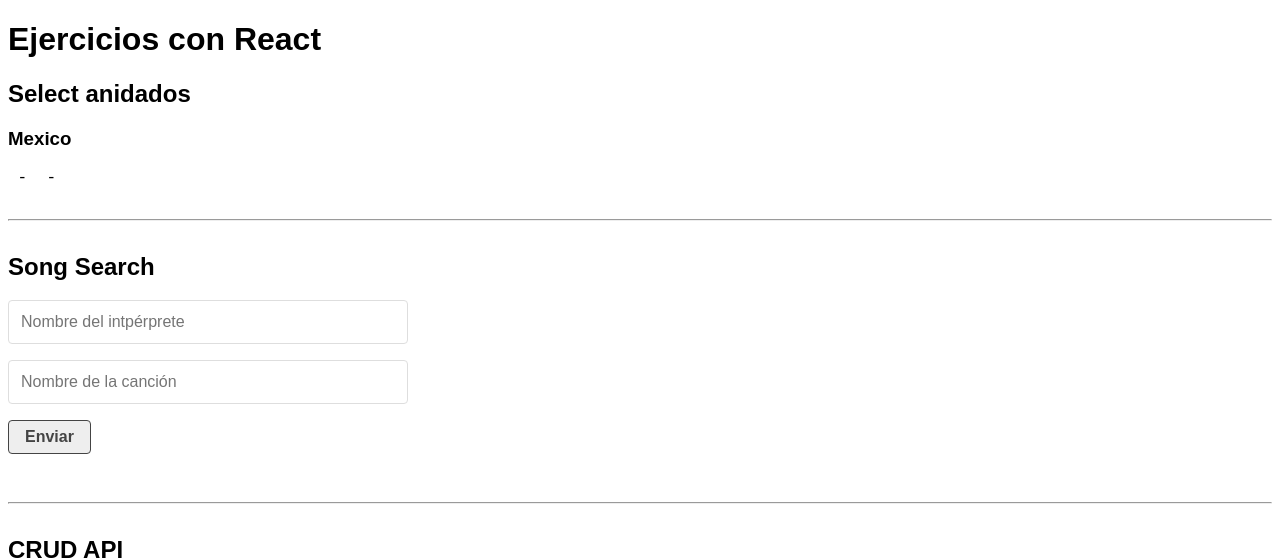
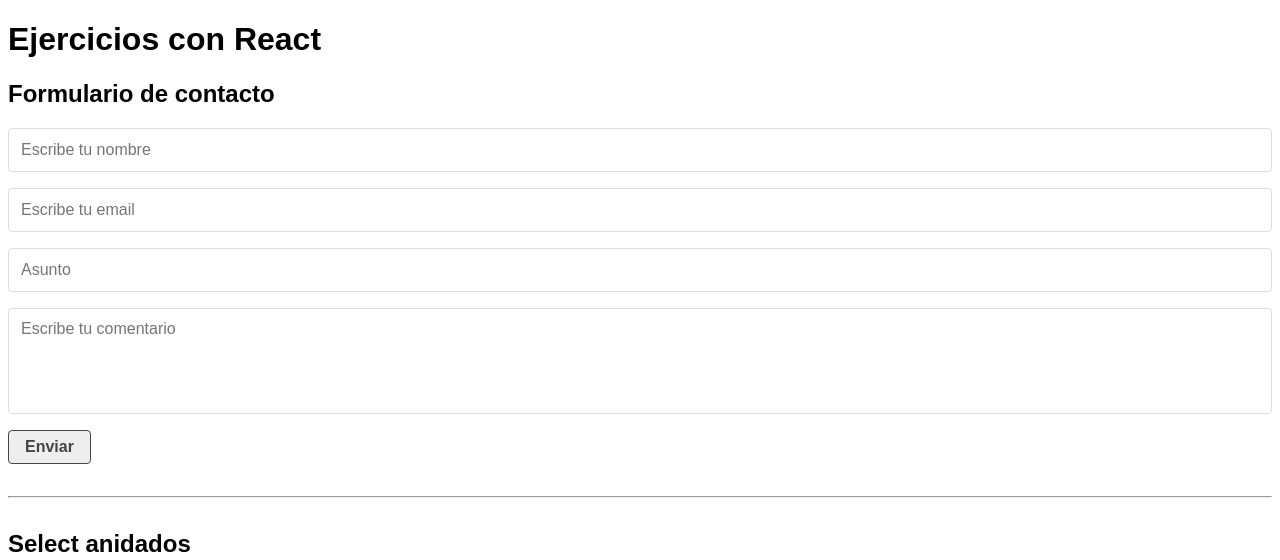
Before and after one commit to jourdanmauricio/react_api, a React (Create React App) app: page / in a window 1280 px wide. Shown: the top 560 px of the page. Built offline with nearby package versions, Linux system fonts and the light colour scheme; no server answers; data requests are answered from the project's data file.

Commit message:
Add validation form

```diff
--- a/src/App.js
+++ b/src/App.js
@@ -3,11 +3,14 @@
 import CrudApp from "./components/CrudApp";
 import SelectsAnidados from "./components/SelectsAnidados";
 import SongSearch from "./components/SongSearch";
+import ContactForm from "./components/ContactForm";
 
 function App() {
   return (
     <>
       <h1>Ejercicios con React</h1>
+      <ContactForm />
+      <hr />
       <SelectsAnidados />
       <hr />
       <SongSearch />
--- /dev/null
+++ b/src/components/ContactForm.js
@@ -0,0 +1,111 @@
+import React from "react";
+import { useForm } from "../hooks/useForm";
+import Loader from "./Loader";
+import Message from "./Message";
+
+const initialForm = {
+  name: "",
+  email: "",
+  subject: "",
+  comments: "",
+};
+
+const validationsForm = (form) => {
+  let errors = {};
+  let regexName = /^[A-Za-zÑñÁáÉéÍíÓóÚúÜü\s]+$/;
+  let regexEmail = /^(\w+[/./-]?){1,}@[a-z]+[/.]\w{2,}$/;
+  let regexComments = /^.{1,255}$/;
+
+  if (!form.name.trim()) {
+    errors.name = "El campo Nombre es requerido";
+  } else if (!regexName.test(form.name.trim())) {
+    errors.name = "El campo Nombre solo acepta letras y espacios en blanco";
+  }
+  if (!form.email.trim()) {
+    errors.email = "El campo Email es requerido";
+  } else if (!regexEmail.test(form.email.trim())) {
+    errors.email = "El campo Email es incorrecto";
+  }
+  if (!form.subject.trim()) {
+    errors.subject = "El campo Asunto es requerido";
+  }
+  if (!form.comments.trim()) {
+    errors.comments = "El campo Comentarios es requerido";
+  } else if (!regexComments.test(form.comments.trim())) {
+    errors.comments = "El campo Comentarios no debe exder los 255 caracteres";
+  }
+
+  return errors;
+};
+
+let styles = {
+  fontWeight: "bold",
+  color: "#dc3545",
+};
+
+const ContactForm = () => {
+  const {
+    form,
+    errors,
+    loading,
+    response,
+    handleChange,
+    handleBlur,
+    handleSubmit,
+  } = useForm(initialForm, validationsForm);
+  return (
+    <div>
+      <h2>Formulario de contacto</h2>
+      <form onSubmit={handleSubmit}>
+        <input
+          type="text"
+          name="name"
+          placeholder="Escribe tu nombre"
+          onBlur={handleBlur}
+          onChange={handleChange}
+          value={form.name}
+          required
+        />
+        {errors.name && <p style={styles}>{errors.name}</p>}
+        <input
+          type="email"
+          name="email"
+          placeholder="Escribe tu email"
+          onBlur={handleBlur}
+          onChange={handleChange}
+          value={form.email}
+          required
+        />
+        {errors.email && <p style={styles}>{errors.email}</p>}
+        <input
+          type="text"
+          name="subject"
+          placeholder="Asunto"
+          onBlur={handleBlur}
+          onChange={handleChange}
+          value={form.subject}
+          required
+        />
+        {errors.subject && <p style={styles}>{errors.subject}</p>}
+        <textarea
+          name="comments"
+          cols="50"
+          rows="5"
+          placeholder="Escribe tu comentario"
+          onBlur={handleBlur}
+          onChange={handleChange}
+          value={form.comments}
+          required
+        />
+        {errors.comments && <p style={styles}>{errors.comments}</p>}
+        <input type="submit" value="Enviar" />
+      </form>
+      {loading === true && <Loader />}
+      {response === true && (
+        <Message msg="Los datos han sido enviados" bgColor="#198754" />
+      )}
+    </div>
+  );
+};
+
+export default ContactForm;
--- /dev/null
+++ b/src/hooks/useForm.js
@@ -0,0 +1,57 @@
+import { useState } from "react";
+import { helpHttp } from "../helpers/helpHttp";
+
+export const useForm = (initialForm, validateForm) => {
+  const [form, setForm] = useState(initialForm);
+  const [errors, setErrors] = useState({});
+  const [loading, setLoading] = useState(false);
+  const [response, setResponse] = useState(null);
+
+  const handleChange = (e) => {
+    const { name, value } = e.target;
+    setForm({
+      ...form,
+      [name]: value,
+    });
+  };
+  const handleBlur = (e) => {
+    handleChange(e);
+    setErrors(validateForm(form));
+  };
+  const handleSubmit = (e) => {
+    e.preventDefault();
+    setErrors(validateForm(form));
+
+    if (Object.keys(errors).length === 0) {
+      setLoading(true);
+      helpHttp()
+        .post("https://formsubmit.co/ajax/jourdanmauricio@gmail.com", {
+          body: form,
+          headers: {
+            "Content-type": "application/json",
+            Accept: "application/json",
+          },
+        })
+        .then((res) => {
+          setLoading(false);
+          setResponse(true);
+          setForm(initialForm);
+          setTimeout(() => {
+            setResponse(false);
+          }, 5000);
+        });
+    } else {
+      return;
+    }
+  };
+
+  return {
+    form,
+    errors,
+    loading,
+    response,
+    handleChange,
+    handleBlur,
+    handleSubmit,
+  };
+};
--- a/src/index.js
+++ b/src/index.js
@@ -6,9 +6,9 @@
 
 const root = ReactDOM.createRoot(document.getElementById("root"));
 root.render(
-  // <React.StrictMode>
-  <App />
-  // </React.StrictMode>
+  <React.StrictMode>
+    <App />
+  </React.StrictMode>
 );
 
 // If you want to start measuring performance in your app, pass a function
```
